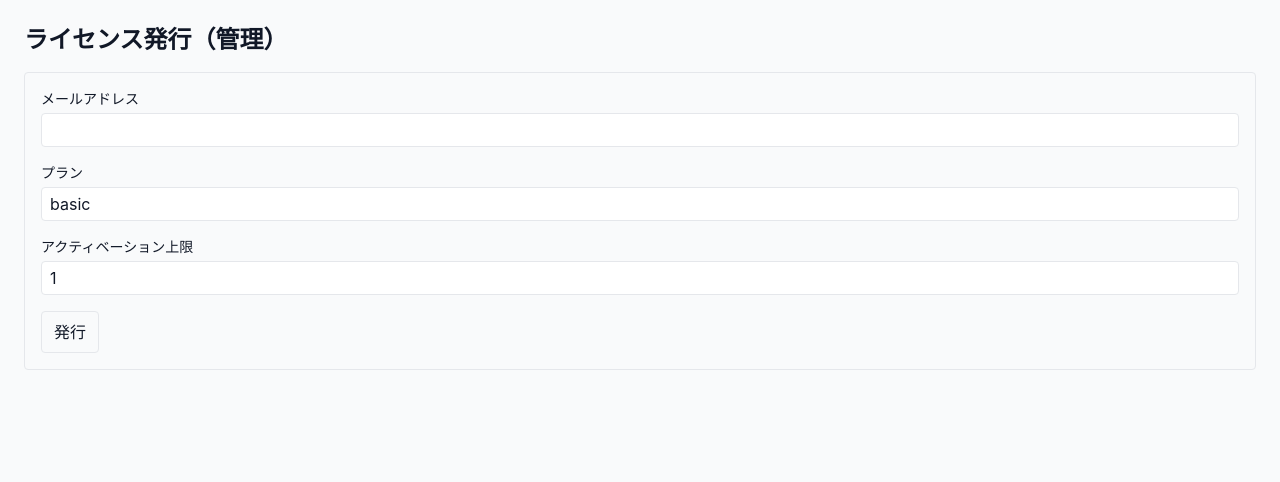
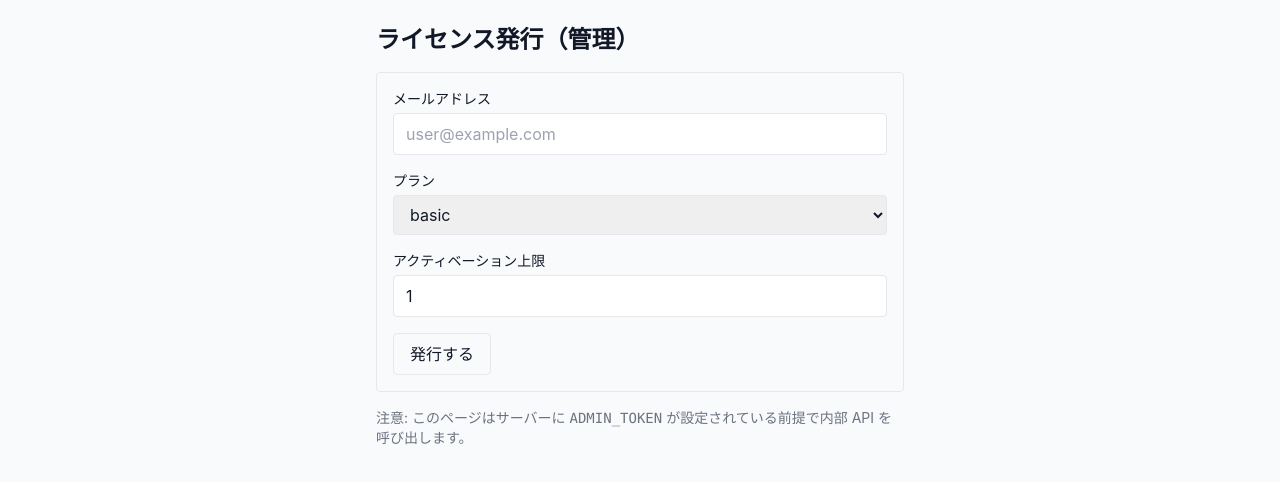
Before and after one commit to Newrona-pi/contact-form-agent, a Next.js app in the folder license-key/: page /admin in a window 1280 px wide. Shown: the top 482 px of the page. Built offline with nearby package versions, Linux system fonts and the light colour scheme.

Commit message:
feat: enhance admin license form UI

```diff
--- a/license-key/app/admin/page.tsx
+++ b/license-key/app/admin/page.tsx
@@ -1,32 +1,64 @@
 "use client";
 
-import { useFormState } from 'react-dom';
-import type { State } from './actions';
-import { issueLicenseAction } from './actions';
+import { useFormState } from "react-dom";
+import type { State } from "./actions";
+import { issueLicenseAction } from "./actions";
 
-const initialState: State = { ok: false, message: '' };
+const initialState: State = { ok: false, message: "" };
 
 export default function AdminPage() {
   const [state, formAction] = useFormState(issueLicenseAction, initialState);
+
   return (
-    <main className="p-6">
+    <main className="p-6 max-w-xl mx-auto">
       <h1 className="text-2xl font-bold mb-4">ライセンス発行（管理）</h1>
+
       <form action={formAction} className="space-y-4 border rounded p-4">
         <div>
           <label className="block text-sm mb-1">メールアドレス</label>
-          <input type="email" name="email" required className="border rounded px-2 py-1 w-full" />
+          <input
+            type="email"
+            name="email"
+            required
+            className="w-full border rounded px-3 py-2"
+            placeholder="user@example.com"
+          />
         </div>
+
         <div>
           <label className="block text-sm mb-1">プラン</label>
-          <input type="text" name="plan" defaultValue="basic" className="border rounded px-2 py-1 w-full" />
+          <select
+            name="plan"
+            defaultValue="basic"
+            className="w-full border rounded px-3 py-2"
+          >
+            <option value="basic">basic</option>
+            <option value="pro">pro</option>
+            <option value="enterprise">enterprise</option>
+          </select>
         </div>
+
         <div>
           <label className="block text-sm mb-1">アクティベーション上限</label>
-          <input type="number" name="activationLimit" defaultValue="1" min="1" max="10" className="border rounded px-2 py-1 w-full" />
+          <input
+            type="number"
+            name="activationLimit"
+            min={1}
+            max={10}
+            defaultValue={1}
+            className="w-full border rounded px-3 py-2"
+          />
         </div>
-        <button type="submit" className="border rounded px-3 py-2">発行</button>
+
+        <button type="submit" className="border rounded px-4 py-2">
+          発行する
+        </button>
       </form>
+
       {state.message && <p className="mt-4 text-sm">{state.message}</p>}
+      <p className="text-sm text-gray-500 mt-4">
+        注意: このページはサーバーに <code>ADMIN_TOKEN</code> が設定されている前提で内部 API を呼び出します。
+      </p>
     </main>
   );
 }
```
